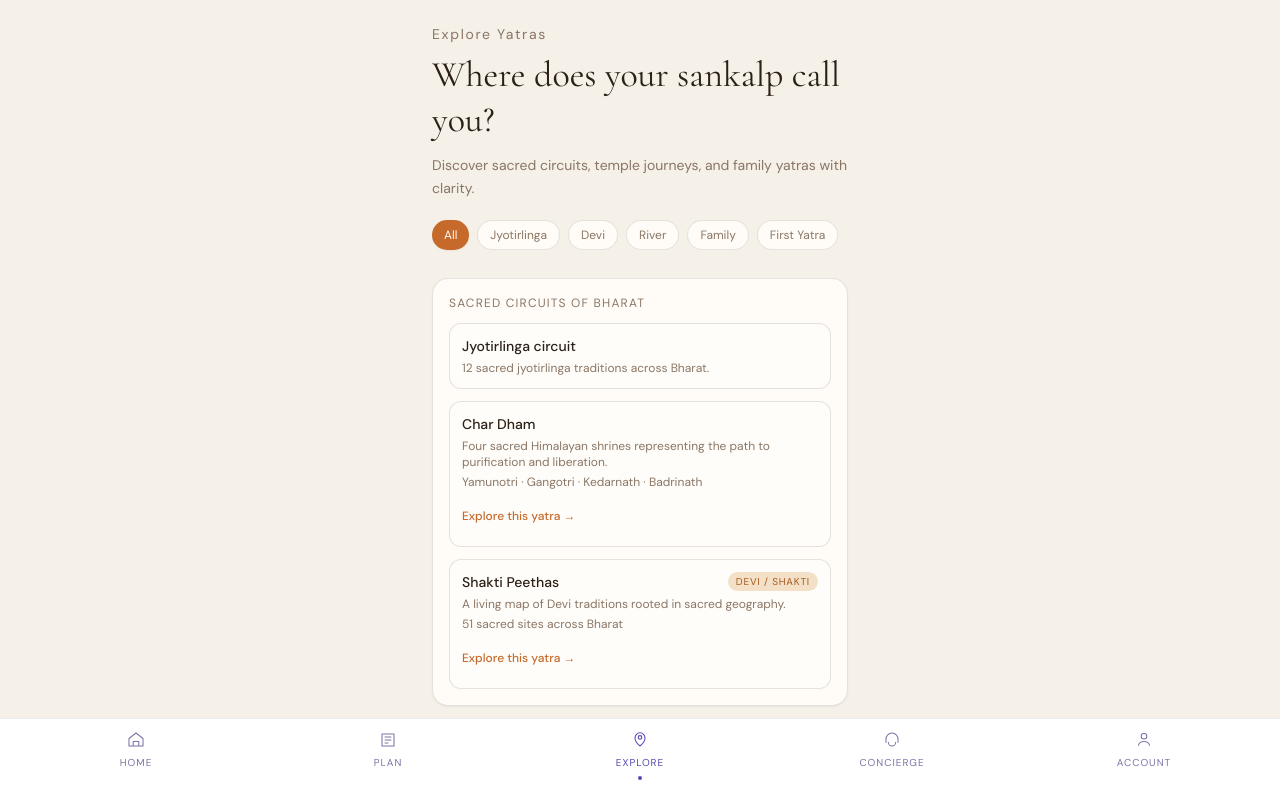
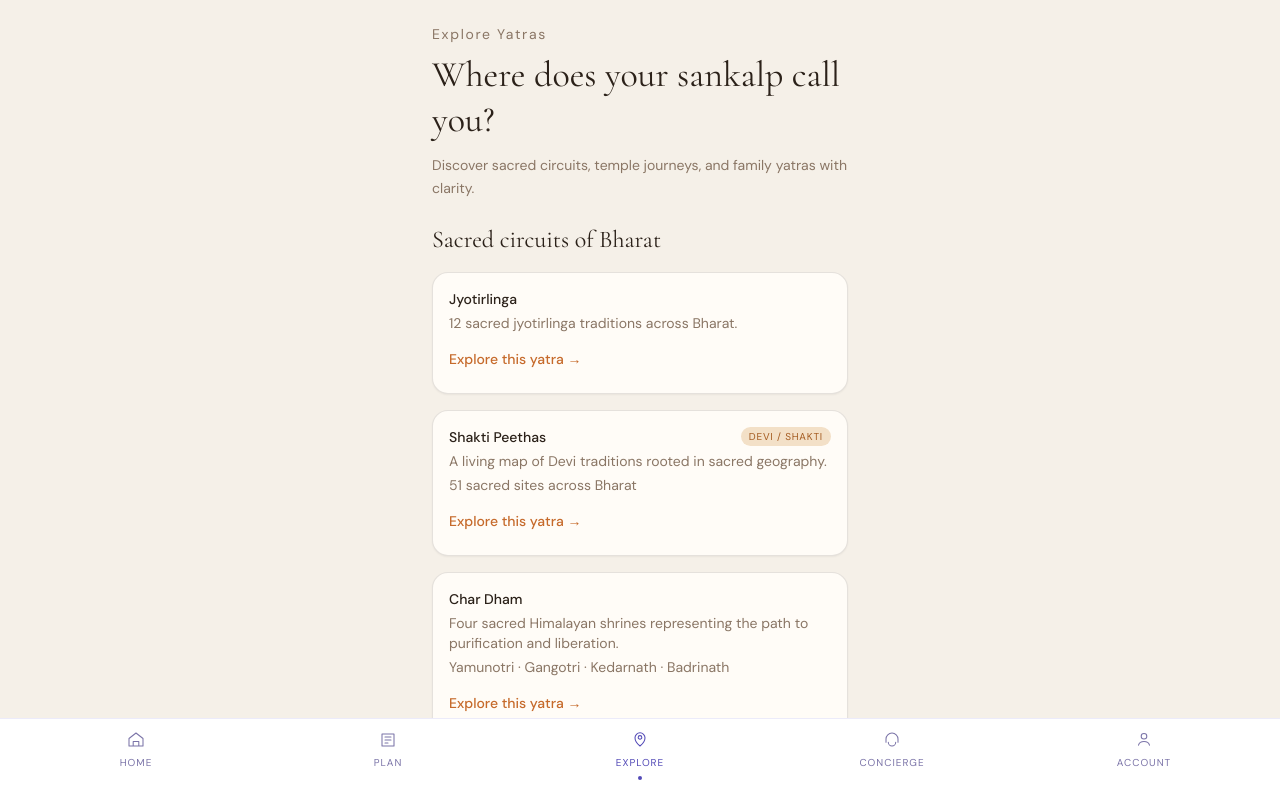
Before and after one commit to Aayush2307/yaatri, a Next.js app: page /explore in a window 1280 px wide. Shown: the top 798 px of the page. Built offline with nearby package versions, Linux system fonts and the light colour scheme; sample sign-in values are in the browser's storage.

Commit message:
refactor: simplify explore into linear guided layout

```diff
--- a/app/(app)/explore/page.tsx
+++ b/app/(app)/explore/page.tsx
@@ -1,33 +1,10 @@
 'use client';
 
 import Link from 'next/link';
-import { useMemo, useState } from 'react';
 import { BottomNav } from '@/components/layout/BottomNav';
 import { circuits } from '@/lib/mockData';
 
-const intentChips = ['All', 'Jyotirlinga', 'Devi', 'River', 'Family', 'First Yatra'] as const;
-
-type IntentChip = (typeof intentChips)[number];
-
 export default function ExplorePage() {
-  const [activeIntent, setActiveIntent] = useState<IntentChip>('All');
-
-  const visibleCircuits = useMemo(() => {
-    if (activeIntent === 'All') return circuits;
-
-    return circuits.filter((c) => {
-      const title = c.name.toLowerCase();
-      const stops = c.stops.toLowerCase();
-
-      if (activeIntent === 'Jyotirlinga') return title.includes('omkareshwar') || stops.includes('mahakal') || stops.includes('trimbak');
-      if (activeIntent === 'Devi') return title.includes('vaishno') || stops.includes('devi');
-      if (activeIntent === 'River') return title.includes('kashi') || title.includes('prayag') || stops.includes('prayagraj');
-      if (activeIntent === 'Family') return true;
-      if (activeIntent === 'First Yatra') return c.nights.includes('3');
-      return true;
-    });
-  }, [activeIntent]);
-
   return (
     <main className="min-h-screen bg-[#F5F0E8] pb-24 text-[#2B2119]">
       <div className="mx-auto max-w-md px-4 pt-6">
@@ -39,57 +16,40 @@ export default function ExplorePage() {
           </p>
         </section>
 
-        <section className="mt-5">
-          <div className="no-scrollbar flex gap-2 overflow-x-auto pb-1">
-            {intentChips.map((chip) => {
-              const isActive = chip === activeIntent;
-              return (
-                <button
-                  key={chip}
-                  type="button"
-                  onClick={() => setActiveIntent(chip)}
-                  className={`rounded-full px-3 py-1.5 text-xs whitespace-nowrap transition ${
-                    isActive
-                      ? 'bg-[#C66A2B] text-[#FFFCF7] shadow-sm'
-                      : 'border border-[rgba(43,33,25,0.12)] bg-[#FFFCF7] text-[#8A7665]'
-                  }`}
-                >
-                  {chip}
-                </button>
-              );
-            })}
+        <section className="mt-6 space-y-4">
+          <h2 className="font-serif text-2xl">Sacred circuits of Bharat</h2>
+
+          <div className="rounded-2xl border border-[rgba(43,33,25,0.12)] bg-[#FFFCF7] p-4 shadow-sm">
+            <p className="text-sm font-medium text-[#2B2119]">Jyotirlinga</p>
+            <p className="pt-1 text-sm text-[#8A7665]">12 sacred jyotirlinga traditions across Bharat.</p>
+            <Link href="/explore" className="mt-2 inline-flex min-h-[36px] items-center text-sm font-medium text-[#C66A2B]">
+              Explore this yatra →
+            </Link>
+          </div>
+
+          <div className="rounded-2xl border border-[rgba(43,33,25,0.12)] bg-[#FFFCF7] p-4 shadow-sm">
+            <div className="flex items-center justify-between gap-2">
+              <p className="text-sm font-medium text-[#2B2119]">Shakti Peethas</p>
+              <span className="rounded-full bg-[#F3E0C7] px-2 py-0.5 text-[10px] uppercase tracking-[0.08em] text-[#A45B21]">Devi / Shakti</span>
+            </div>
+            <p className="pt-1 text-sm text-[#8A7665]">A living map of Devi traditions rooted in sacred geography.</p>
+            <p className="pt-1 text-sm text-[#8A7665]">51 sacred sites across Bharat</p>
+            <Link href="/explore/shakti-peethas" className="mt-2 inline-flex min-h-[36px] items-center text-sm font-medium text-[#C66A2B]">
+              Explore this yatra →
+            </Link>
+          </div>
+
+          <div className="rounded-2xl border border-[rgba(43,33,25,0.12)] bg-[#FFFCF7] p-4 shadow-sm">
+            <p className="text-sm font-medium text-[#2B2119]">Char Dham</p>
+            <p className="pt-1 text-sm text-[#8A7665]">Four sacred Himalayan shrines representing the path to purification and liberation.</p>
+            <p className="pt-1 text-sm text-[#8A7665]">Yamunotri · Gangotri · Kedarnath · Badrinath</p>
+            <Link href="/explore/char-dham" className="mt-2 inline-flex min-h-[36px] items-center text-sm font-medium text-[#C66A2B]">
+              Explore this yatra →
+            </Link>
           </div>
         </section>
 
         <section className="mt-6 space-y-4">
-          <div className="rounded-2xl border border-[rgba(43,33,25,0.12)] bg-[#FFFCF7] p-4 shadow-sm">
-            <p className="text-xs uppercase tracking-[0.1em] text-[#8A7665]">Sacred circuits of Bharat</p>
-            <div className="mt-3 space-y-3">
-              <div className="rounded-xl border border-[rgba(43,33,25,0.12)] bg-[#FFFDF9] p-3">
-                <p className="text-sm font-medium text-[#2B2119]">Jyotirlinga circuit</p>
-                <p className="pt-1 text-xs text-[#8A7665]">12 sacred jyotirlinga traditions across Bharat.</p>
-              </div>
-              <div className="rounded-xl border border-[rgba(43,33,25,0.12)] bg-[#FFFDF9] p-3">
-                <p className="text-sm font-medium text-[#2B2119]">Char Dham</p>
-                <p className="pt-1 text-xs text-[#8A7665]">Four sacred Himalayan shrines representing the path to purification and liberation.</p>
-                <p className="pt-1 text-xs text-[#8A7665]">Yamunotri · Gangotri · Kedarnath · Badrinath</p>
-                <Link href="/explore/char-dham" className="mt-2 inline-flex min-h-[36px] items-center text-xs font-medium text-[#C66A2B]">
-                  Explore this yatra →
-                </Link>
-              </div>
-              <div className="rounded-xl border border-[rgba(43,33,25,0.12)] bg-[#FFFDF9] p-3">
-                <div className="flex items-center justify-between gap-2">
-                  <p className="text-sm font-medium text-[#2B2119]">Shakti Peethas</p>
-                  <span className="rounded-full bg-[#F3E0C7] px-2 py-0.5 text-[10px] uppercase tracking-[0.08em] text-[#A45B21]">Devi / Shakti</span>
-                </div>
-                <p className="pt-1 text-xs text-[#8A7665]">A living map of Devi traditions rooted in sacred geography.</p>
-                <p className="pt-1 text-xs text-[#8A7665]">51 sacred sites across Bharat</p>
-                <Link href="/explore/shakti-peethas" className="mt-2 inline-flex min-h-[36px] items-center text-xs font-medium text-[#C66A2B]">
-                  Explore this yatra →
-                </Link>
-              </div>
-            </div>
-          </div>
           <div className="rounded-2xl border border-[rgba(43,33,25,0.12)] bg-[#FFFCF7] p-4 shadow-sm">
             <p className="font-serif text-xl">Not sure where to begin?</p>
             <p className="pt-2 text-sm leading-relaxed text-[#8A7665]">
@@ -100,7 +60,7 @@ export default function ExplorePage() {
             </Link>
           </div>
 
-          {visibleCircuits.map((c) => (
+          {circuits.map((c) => (
             <article key={c.id} className="rounded-2xl border border-[rgba(43,33,25,0.12)] bg-[#FFFCF7] p-4 shadow-sm">
               <div className="h-[76px] rounded-xl" style={{ background: c.gradient }} />
               <h2 className="pt-3 font-serif text-2xl leading-tight text-[#2B2119]">{c.name}</h2>
```
